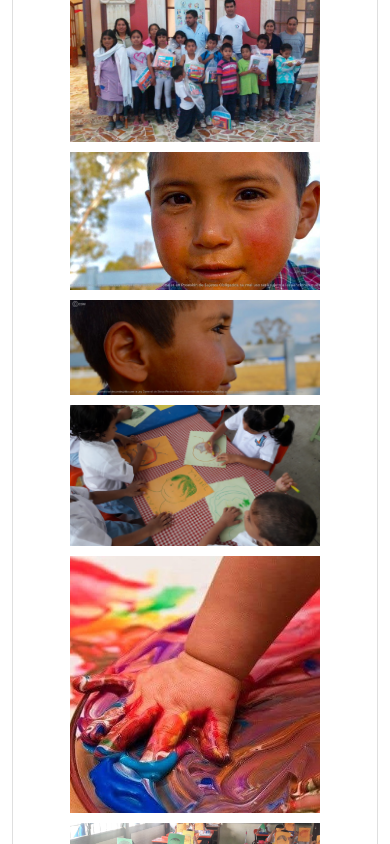
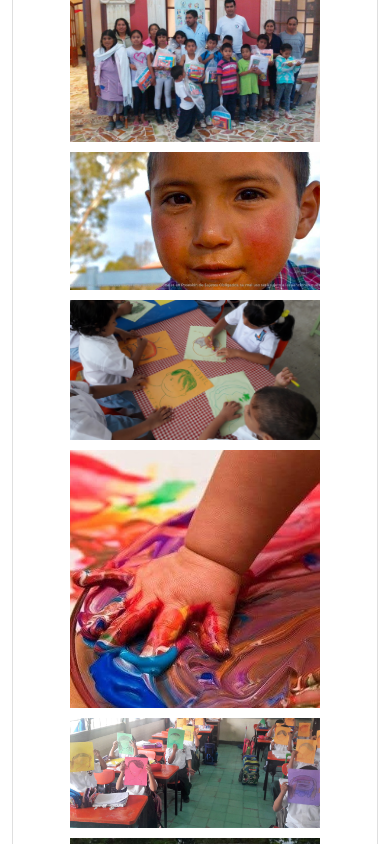
Before and after one commit to corresponsabilidad-mx/frontend, a Next.js app: page /galeria in a window 390 px wide. Shown: the part 1890-2734 px from the top of the page. Built offline with nearby package versions, Linux system fonts and the light colour scheme; a web font is replaced by a local one.

Commit message:
last-changes-styles

```diff
--- a/pages/galeria.js
+++ b/pages/galeria.js
@@ -39,10 +39,6 @@
       {
         src: "/images/fotosXpoblacion/Fotos por población/Niñas Niños/Niñasyniños9.jpg",
         title: "Juanito Imágen 1",
-      },
-      {
-        src: "/images/fotosXpoblacion/Fotos por población/Niñas Niños/Niñasyniños10.jpg",
-        title: "Juanito Imágen 2",
       },
       {
         src: "/images/fotosXpoblacion/Fotos por población/Niñas Niños/Niñasyniños11.jpg",
@@ -123,7 +119,7 @@
         title: "Día 25 mujeres",
       },
       {
-        src: "/images/fotosXpoblacion/Fotos por población/Mujeres/Mujeres6.jpg",
+        src: "/images/fotosXpoblacion/Fotos por población/Mujeres/mujeres6.jpg",
         title: "Capacitación",
       },
     ],
@@ -211,7 +207,7 @@
         title: "CJM Mujeres",
       },
       {
-        src: "/images/fotosXpoblacion/Fotos por población/Instituciones/adolescentes7.jpg",
+        src: "/images/fotosXpoblacion/Fotos por población/Instituciones/Instituciones7.jpg",
         title: "COMPREVNNA",
       },
       {
@@ -239,7 +235,7 @@
         title: "INJUVE",
       },
       {
-        src: "/images/fotosXpoblacion/Fotos por población/Instituciones/adolescentes14.jpg",
+        src: "/images/fotosXpoblacion/Fotos por población/Instituciones/Instituciones14.jpg",
         title: "IQM Embarazo Adolescente",
       },
       {
--- a/styles/globals.css
+++ b/styles/globals.css
@@ -577,7 +577,17 @@
   filter: drop-shadow(0.10rem 0.10rem 0.2rem rgba(0, 0, 0, 0.5));
 }
 
+.div-nov{
+  background-color: lavender;
+  border-radius: 2em;
+  padding: 1em 3em;
+  margin: 2em 2em;
+  box-shadow: 3px 3px #926ebecc;
+}
 
+.card-nov-ind{
+  padding-bottom: 3em;
+}
 
 /* MEDIA QUERIES */
 @media screen and (min-width: 1441px) and (max-width: 2560px) {
@@ -601,7 +611,9 @@
   .cajaPrincipal-especiales {
     padding: 0 18% !important;
   }
-
+  .columnas-nov{
+    padding: 1.3em 0 4em 0;
+  }
 }
 
 @media (max-width: 1200px) {
@@ -660,6 +672,10 @@
   }
   .form-check{
     margin-left: 1px;
+  }
+  .div-nov{
+    padding: 1em 1em!important;
+    margin: 2em 0 2em 0;
   }
 }
 
@@ -765,6 +781,10 @@
   .div-cifra{
     padding: 0;
   }
+  .img-nov{
+    width: 50%;
+    align-self: center;
+  }
 }
 
 @media (max-width: 767px) {
@@ -794,6 +814,9 @@
   .carousel-indicators{
   margin: 0 !important;
   height: 2.2em;
+  }
+  .title-proyectos{
+    font-size: 1.8em;
   }
 }
 
@@ -827,3 +850,10 @@
     height: 150px !important;
   }
 }
+
+@media (max-width: 426px) {
+  .img-nov{
+    width: 100%;
+    align-self: center;
+  }
+}
```
Also changed, not shown: components/Novedades.js (+4 -4 lines), public/images/fotosXpoblacion/Fotos por población/Niñas Niños/Niñasyniños10.jpg (deleted). Lines whose indentation alone changed are shown as unchanged.
